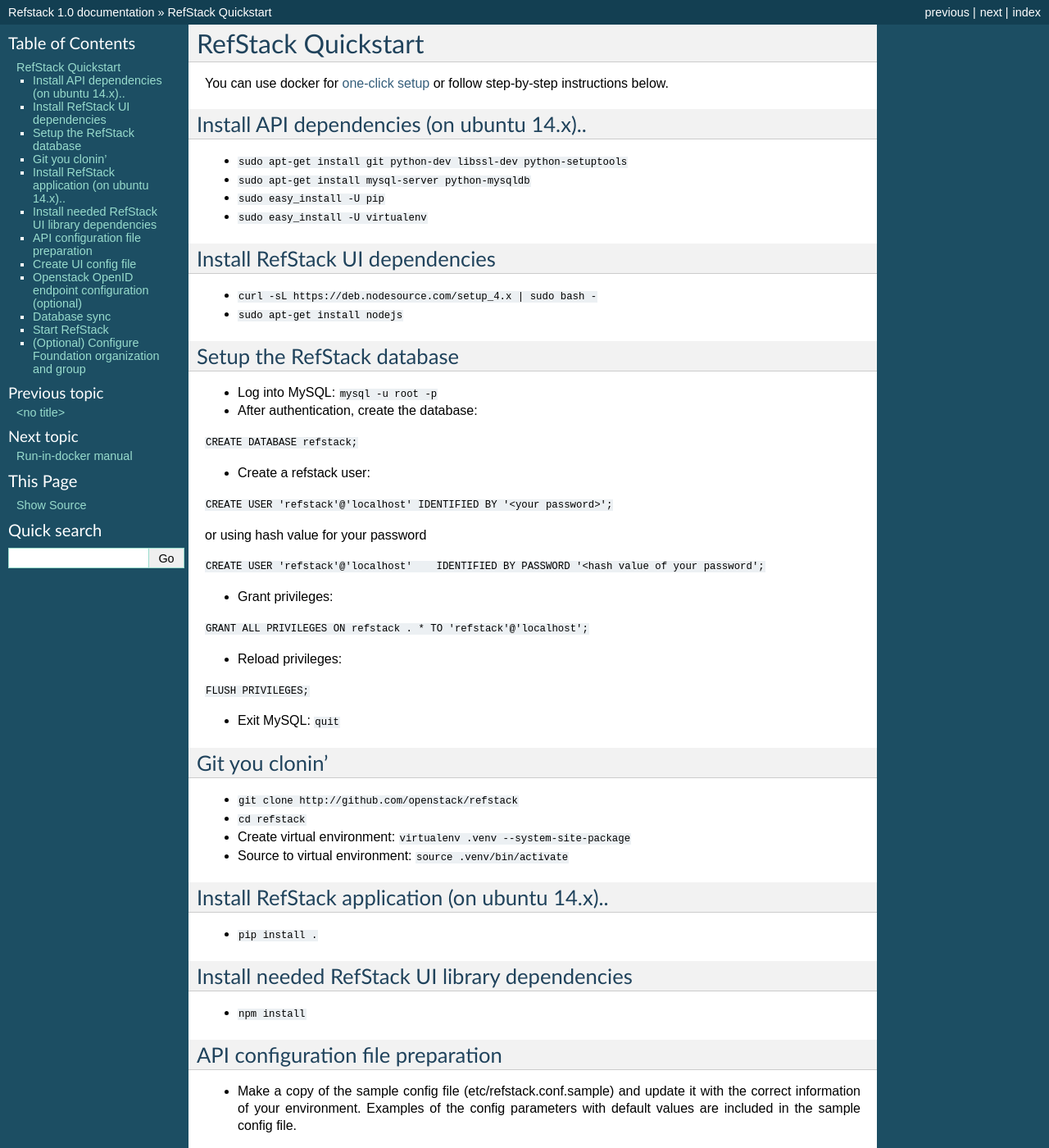
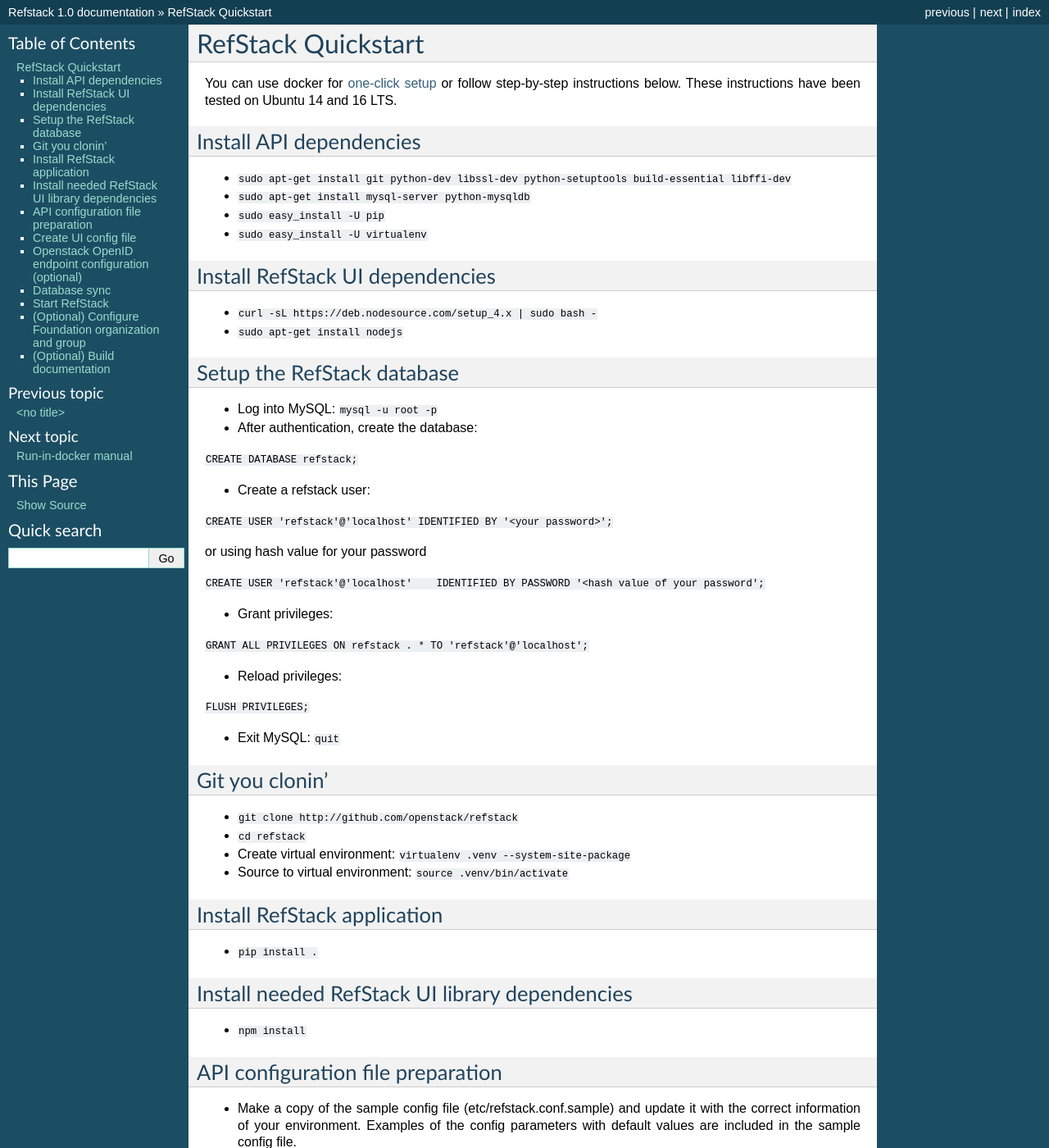
Before and after one commit to openstack-archive/refstack, a Sphinx documentation site: the page built from doc/source/refstack.rst, in a window 1280 px wide and 1400 px high. Shown: the whole window at 82% size. Built offline with Sphinx 7.4.7, drawn with Linux system fonts in a browser that asks for light colours; some of the changed text lies outside the part shown.

Commit message:
Add missing dependencies for Ubuntu 14/16
Added missing dependencies for Ubuntu 14 (libffi-dev) and
new dependencies for Ubuntu 16 (build-essential). Also
added new, optional section for building the documentation.

Change-Id: I181cd40c4b082c41367522a58d26fd587f73d31c

```diff
--- a/doc/source/refstack.rst
+++ b/doc/source/refstack.rst
@@ -2,12 +2,13 @@
 ===================
 
 You can use docker for `one-click setup <run_in_docker.rst>`__ or follow
-step-by-step instructions below.
+step-by-step instructions below. These instructions have been tested on
+Ubuntu 14 and 16 LTS.
 
-Install API dependencies (on ubuntu 14.x)..
-^^^^^^^^^^^^^^^^^^^^^^^^^^^^^^^^^^^^^^^^^^^
+Install API dependencies
+^^^^^^^^^^^^^^^^^^^^^^^^
 
--  ``sudo apt-get install git python-dev libssl-dev python-setuptools``
+-  ``sudo apt-get install git python-dev libssl-dev python-setuptools build-essential libffi-dev``
 
 -  ``sudo apt-get install mysql-server python-mysqldb``
 
@@ -61,8 +62,8 @@
 
 -  Source to virtual environment: ``source .venv/bin/activate``
 
-Install RefStack application (on ubuntu 14.x)..
-^^^^^^^^^^^^^^^^^^^^^^^^^^^^^^^^^^^^^^^^^^^^^^^
+Install RefStack application
+^^^^^^^^^^^^^^^^^^^^^^^^^^^^
 
 -  ``pip install .``
 
@@ -247,3 +248,16 @@
 -  Create the actual "Foundation" organization using this group:
 
 ``INSERT INTO refstack.organization (id, type, name, group_id, created_by_user, created_at)    VALUES (UUID(), 0, 'Foundation', '<Group ID>', '<Your OpenID>', NOW());``
+
+(Optional) Build documentation
+^^^^^^^^^^^^^^^^^^^^^^^^^^^^^^
+
+The RefStack documentation can be build using following commands:
+
+-  ``cd ~/refstack; source .venv/bin/activate``
+
+-  ``sudo apt-get install -y python3-dev python-tox``
+
+-  ``tox -e docs``
+
+The documentation files will be build under ``~/refstack/build/sphinx``.
```
